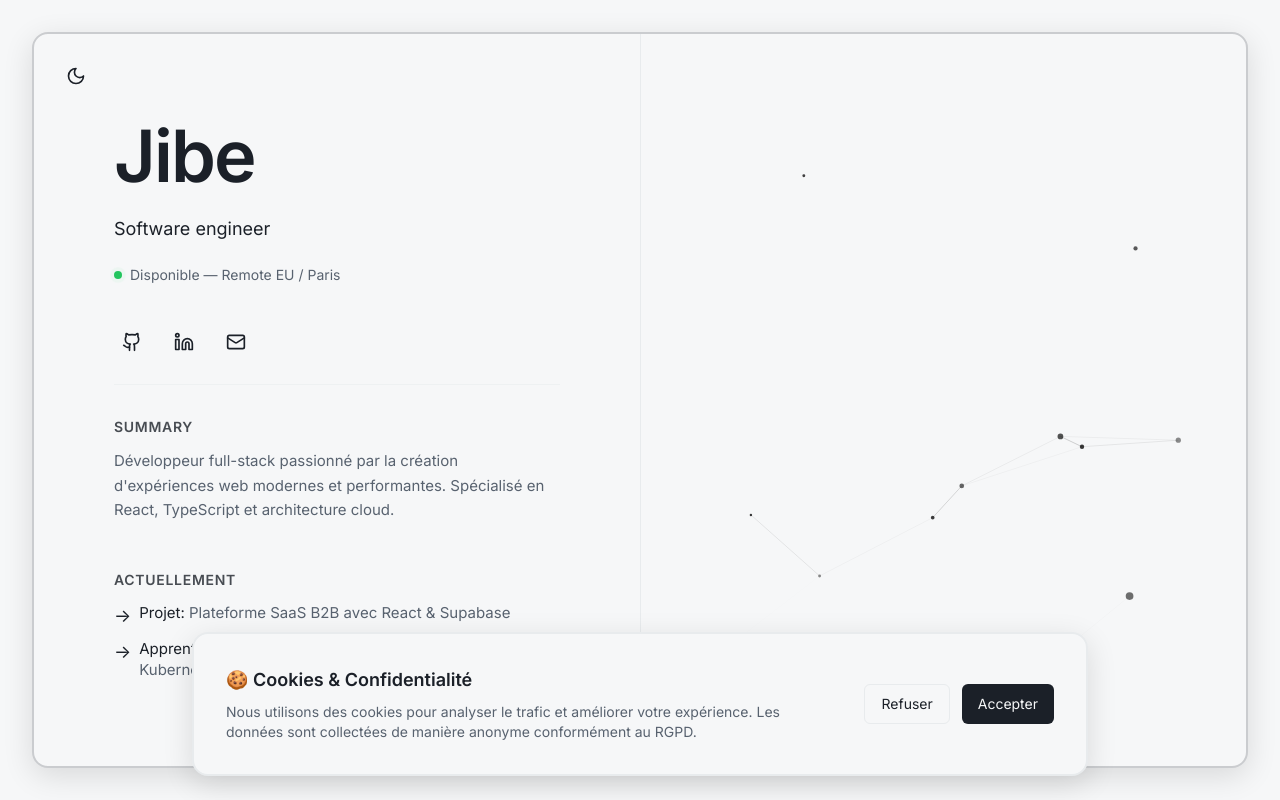
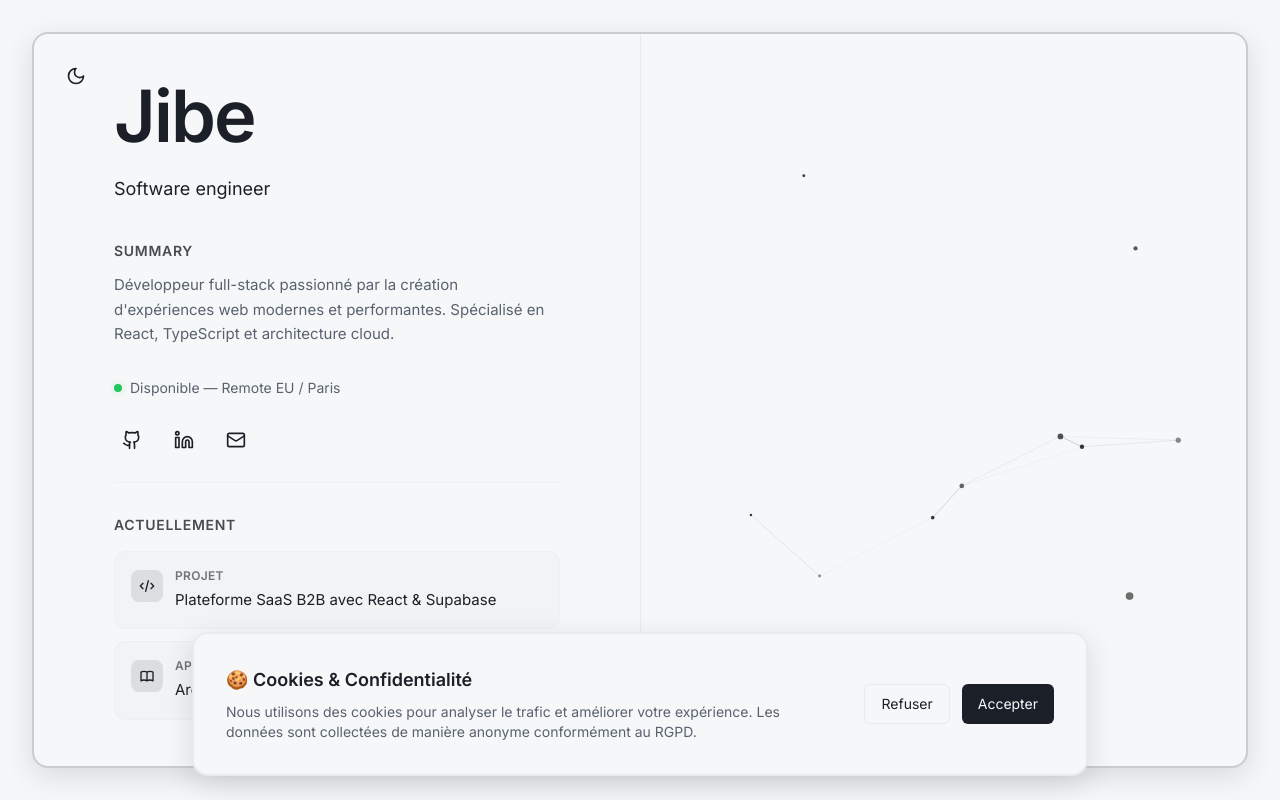
Before and after one commit to jibe0123/jibe-no-scroll, a React (Vite) app: page / in a window 1280 px wide. Built offline with nearby package versions, Linux system fonts and the light colour scheme; the HTML template or start-up script is replaced by a standard one.

Commit message:
Reorganize and enhance sections
Move social icons and availability status below the summary. Enhance the "Actuellement" section with improved styling, icons, and hover effects for a more engaging user experience.

```diff
--- a/src/pages/Index.tsx
+++ b/src/pages/Index.tsx
@@ -29,14 +29,25 @@ const Index = () => {
             Software engineer
           </p>
 
-          {/* Micro-mention */}
-          <p className="text-[clamp(13px,1.5vw,14px)] text-muted-foreground flex items-center gap-2">
+          {/* Summary Section */}
+          <div className="pt-4 space-y-3">
+            <h2 className="text-sm font-semibold text-foreground/80 uppercase tracking-wider">
+              Summary
+            </h2>
+            <p className="text-[clamp(14px,1.5vw,15px)] text-muted-foreground leading-relaxed">
+              Développeur full-stack passionné par la création d'expériences web modernes et performantes.
+              Spécialisé en React, TypeScript et architecture cloud.
+            </p>
+          </div>
+
+          {/* Disponible Status */}
+          <p className="text-[clamp(13px,1.5vw,14px)] text-muted-foreground flex items-center gap-2 pt-2">
             <StatusLed />
             Disponible — Remote EU / Paris
           </p>
 
           {/* Social Links */}
-          <div className="flex gap-4 pt-4">
+          <div className="flex gap-4">
             <a
               href="https://github.com"
               target="_blank"
@@ -72,34 +83,42 @@ const Index = () => {
             </a>
           </div>
 
-          {/* Summary Section */}
-          <div className="pt-8 space-y-3 border-t border-border/50 mt-8">
-            <h2 className="text-sm font-semibold text-foreground/80 uppercase tracking-wider">
-              Summary
-            </h2>
-            <p className="text-[clamp(14px,1.5vw,15px)] text-muted-foreground leading-relaxed">
-              Développeur full-stack passionné par la création d'expériences web modernes et performantes.
-              Spécialisé en React, TypeScript et architecture cloud.
-            </p>
-          </div>
-
-          {/* Current Activity Section */}
-          <div className="pt-6 space-y-3">
+          {/* Current Activity Section - Enhanced */}
+          <div className="pt-8 space-y-4 border-t border-border/50 mt-8">
             <h2 className="text-sm font-semibold text-foreground/80 uppercase tracking-wider">
               Actuellement
             </h2>
-            <div className="space-y-2">
-              <div className="flex items-start gap-2">
-                <span className="text-primary text-lg">→</span>
-                <p className="text-[clamp(14px,1.5vw,15px)] text-muted-foreground">
-                  <span className="text-foreground font-medium">Projet:</span> Plateforme SaaS B2B avec React & Supabase
-                </p>
+            <div className="space-y-3">
+              <div className="group p-4 rounded-xl bg-secondary/30 hover:bg-secondary/50 border border-border/50 transition-all duration-300 hover:shadow-md">
+                <div className="flex items-start gap-3">
+                  <div className="mt-0.5 p-2 rounded-lg bg-primary/10 text-primary group-hover:scale-110 transition-transform duration-300">
+                    <svg className="w-4 h-4" fill="none" viewBox="0 0 24 24" stroke="currentColor">
+                      <path strokeLinecap="round" strokeLinejoin="round" strokeWidth={2} d="M10 20l4-16m4 4l4 4-4 4M6 16l-4-4 4-4" />
+                    </svg>
+                  </div>
+                  <div className="flex-1">
+                    <p className="text-xs font-semibold text-foreground/60 uppercase tracking-wide mb-1">Projet</p>
+                    <p className="text-[clamp(14px,1.5vw,15px)] text-foreground font-medium leading-relaxed">
+                      Plateforme SaaS B2B avec React & Supabase
+                    </p>
+                  </div>
+                </div>
               </div>
-              <div className="flex items-start gap-2">
-                <span className="text-primary text-lg">→</span>
-                <p className="text-[clamp(14px,1.5vw,15px)] text-muted-foreground">
-                  <span className="text-foreground font-medium">Apprentissage:</span> Architecture microservices avec Kubernetes
-                </p>
+
+              <div className="group p-4 rounded-xl bg-secondary/30 hover:bg-secondary/50 border border-border/50 transition-all duration-300 hover:shadow-md">
+                <div className="flex items-start gap-3">
+                  <div className="mt-0.5 p-2 rounded-lg bg-primary/10 text-primary group-hover:scale-110 transition-transform duration-300">
+                    <svg className="w-4 h-4" fill="none" viewBox="0 0 24 24" stroke="currentColor">
+                      <path strokeLinecap="round" strokeLinejoin="round" strokeWidth={2} d="M12 6.253v13m0-13C10.832 5.477 9.246 5 7.5 5S4.168 5.477 3 6.253v13C4.168 18.477 5.754 18 7.5 18s3.332.477 4.5 1.253m0-13C13.168 5.477 14.754 5 16.5 5c1.747 0 3.332.477 4.5 1.253v13C19.832 18.477 18.247 18 16.5 18c-1.746 0-3.332.477-4.5 1.253" />
+                    </svg>
+                  </div>
+                  <div className="flex-1">
+                    <p className="text-xs font-semibold text-foreground/60 uppercase tracking-wide mb-1">Apprentissage</p>
+                    <p className="text-[clamp(14px,1.5vw,15px)] text-foreground font-medium leading-relaxed">
+                      Architecture microservices avec Kubernetes
+                    </p>
+                  </div>
+                </div>
               </div>
             </div>
           </div>
```
